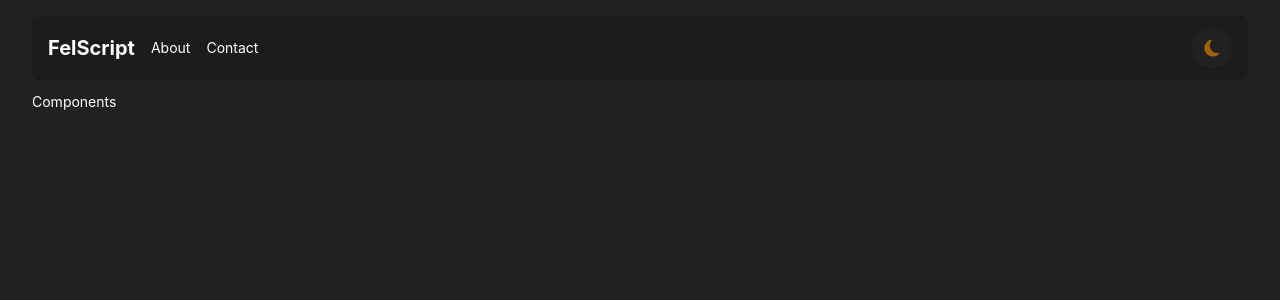
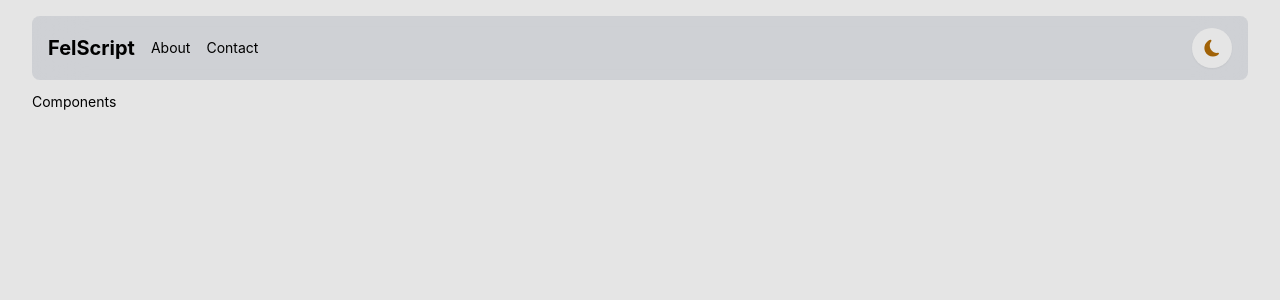
Before and after one commit to felixdusengimana/showcase, a Next.js app: page / in a window 1280 px wide. Shown: the top 300 px of the page. Built offline with nearby package versions, Linux system fonts and the light colour scheme.

Commit message:
fix: theme switch problem solved

```diff
--- a/app/provider.tsx
+++ b/app/provider.tsx
@@ -14,7 +14,7 @@ export default function Provider(props:ProviderProps) {
         'px-2 py-1 md:px-4 md:py-2 lg:px-8 lg:py-4',
         `text-sm`,
       )}>
-        <ThemeProvider defaultTheme="dark" enableSystem attribute="class">
+        <ThemeProvider enableSystem attribute="class">
             {children}
         </ThemeProvider>
       </div>
--- a/components/ThemeSwitch.tsx
+++ b/components/ThemeSwitch.tsx
@@ -23,7 +23,7 @@ const ThemeSwitch = () => {
         type="checkbox"
         id="theme"
         name="theme"
-        checked={theme === 'dark'}
+        checked={theme === 'light'}
         onChange={e => setTheme(e.target.checked ? 'light' : 'dark')}
         hidden
       />
```
